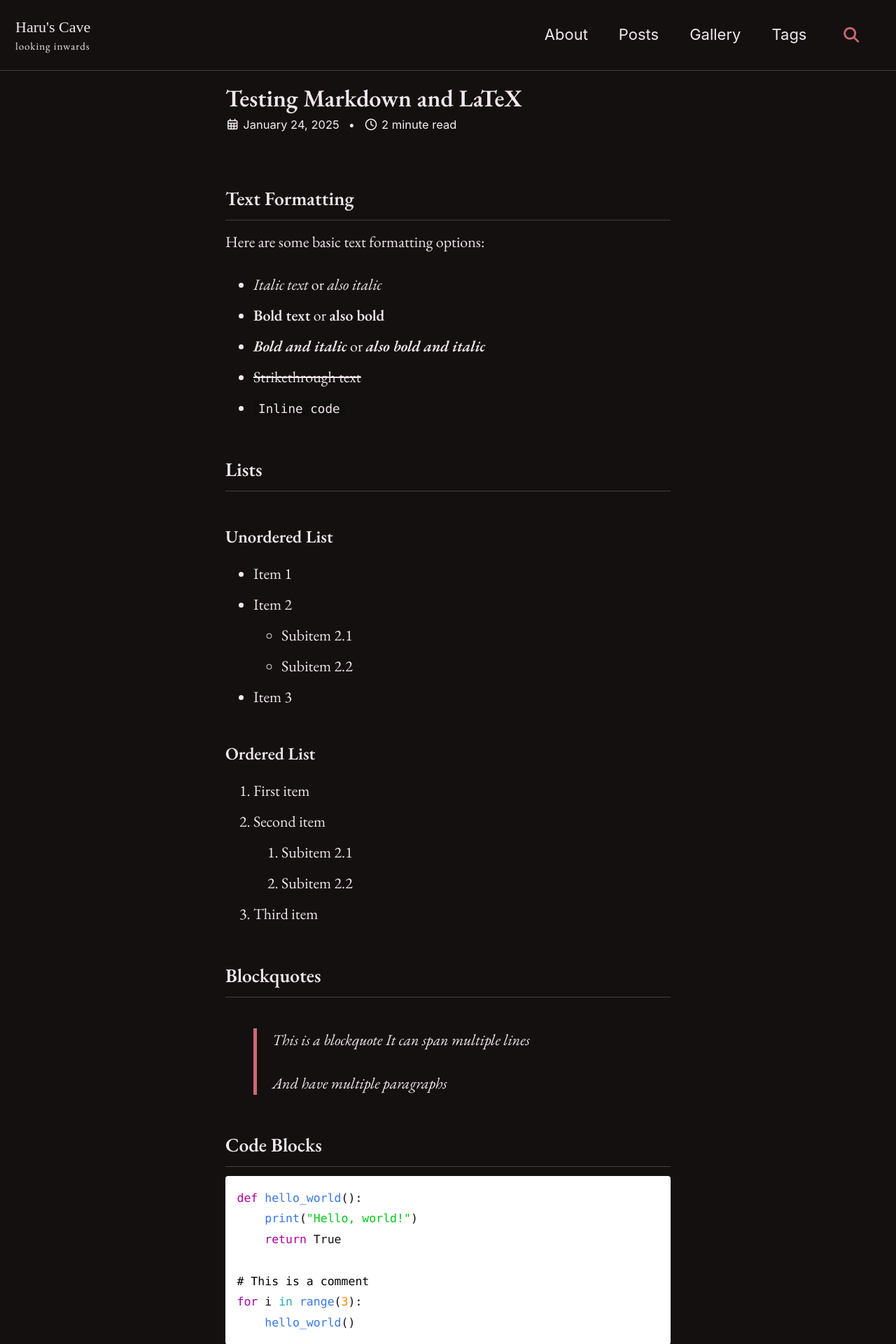
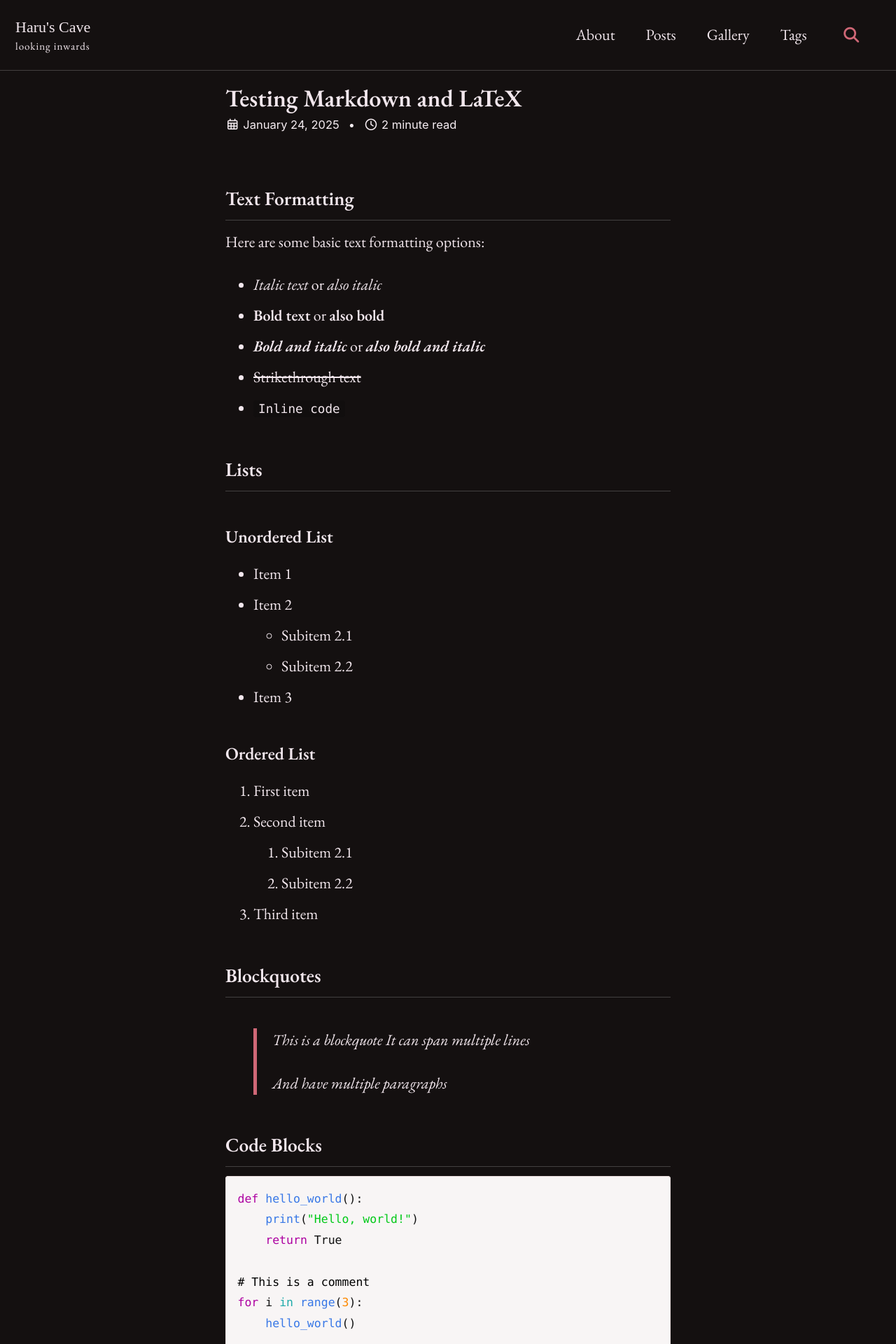
Before and after one commit to hxxru-u/hxxru-u.github.io, a Jekyll site: the page built from _posts/2025-01-24-markdown-and-latex-test.md, in a window 1280 px wide. Shown: the top 1920 px of the page at 70% size. Built offline with Jekyll 4.4.1, drawn with Linux system fonts in a browser that asks for light colours; cached includes are drawn as plain includes.

Commit message:
Import custom.scss in main.scss

```diff
--- a/_sass/custom.scss
+++ b/_sass/custom.scss
@@ -39,19 +39,6 @@
   font-family: $garamond;
 }
 
-// Override post title styles
-.archive__item-title {
-  a {
-    color: #ffedc4; // Change this to any color you prefer
-    text-decoration: none; // Remove underline
-
-    &:hover {
-      text-decoration: none;
-      color: lighten(#ffedc4, 10%);
-    }
-  }
-}
-
 // Soften code blocks
 div.highlighter-rouge {
   background: #f8f5f5;
@@ -64,14 +51,7 @@
   }
 }
 
-// Inline code
-code.highlighter-rouge {
-  background: #f8f5f5;
-  color: #5c4f4f;
-  border: 1px solid #e9dcdc;
-}
-
-// Hide follow button
-.sidebar .author__urls-wrapper button {
+// Hide sticky sidebar completely
+.sidebar.sticky {
   display: none !important;
 }
--- a/assets/css/main.scss
+++ b/assets/css/main.scss
@@ -10,3 +10,6 @@
 /* Import theme */
 @import "minimal-mistakes/skins/{{ site.minimal_mistakes_skin | default: 'default' }}";
 @import "minimal-mistakes";
+
+/* Import custom styles last to override theme */
+@import "custom";
```
